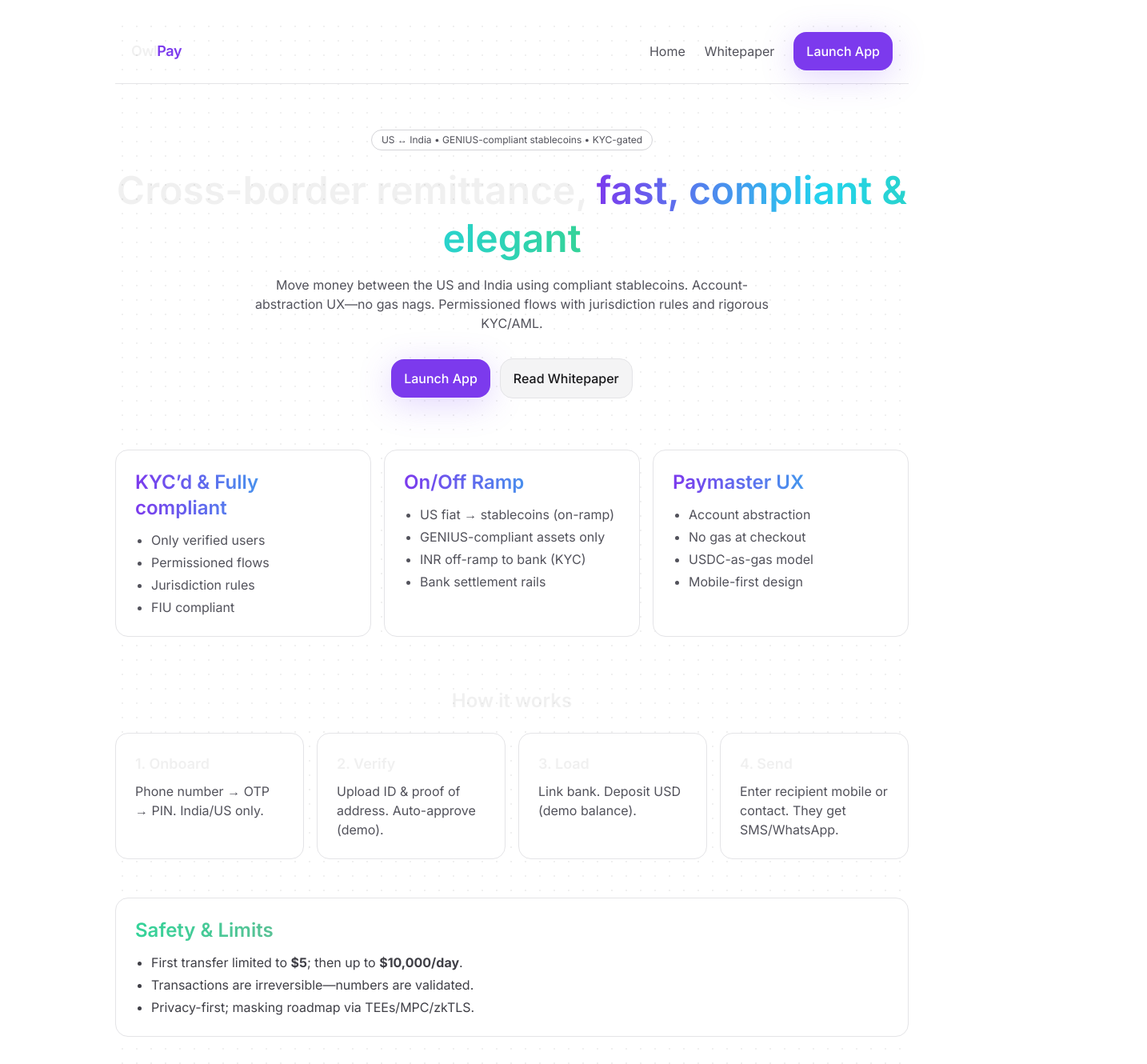
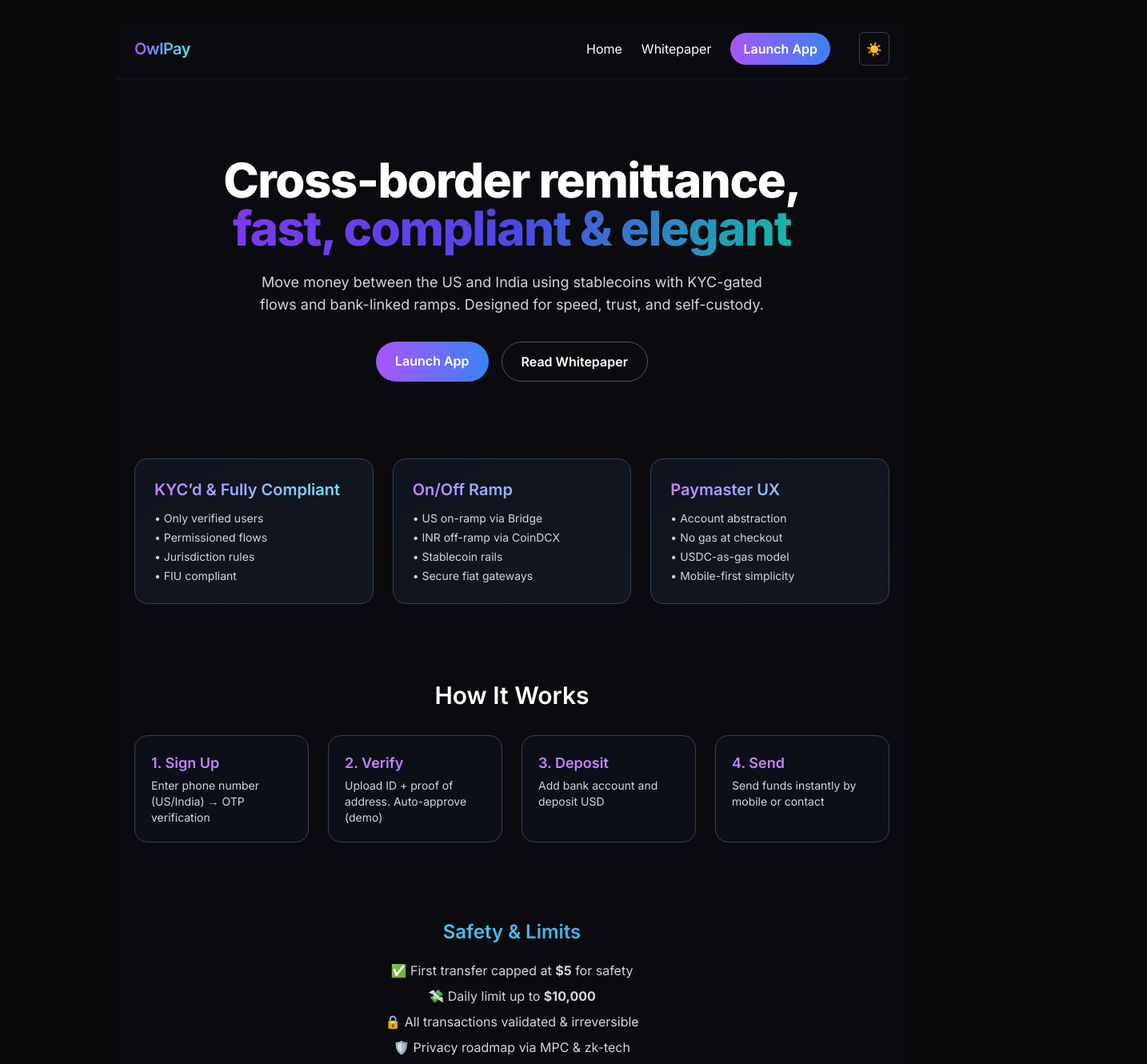
Before and after one commit to navin346/owlpay-mvp, a Next.js app: page / in a window 1280 px wide. Shown: the top 1330 px of the page at 80% size, 1434 px wide, since content can reach past the window. Built offline with nearby package versions, Linux system fonts and the light colour scheme.

Commit message:
Update page.tsx

```diff
--- a/app/page.tsx
+++ b/app/page.tsx
@@ -1,136 +1,185 @@
-import Nav from '@/components/Nav'
-import Footer from '@/components/Footer'
+'use client'
+
 import Link from 'next/link'
+import { useState, useEffect } from 'react'
 
-export default function Landing(){
+export default function Landing() {
+  const [darkMode, setDarkMode] = useState(true)
+
+  useEffect(() => {
+    if (darkMode) {
+      document.documentElement.classList.add('dark')
+    } else {
+      document.documentElement.classList.remove('dark')
+    }
+  }, [darkMode])
+
   return (
-    <main className="halo bg-grid">
-      <Nav />
+    <main
+      className={`min-h-screen transition-colors duration-500 ${
+        darkMode
+          ? 'bg-[#0b0b0f] text-white'
+          : 'bg-gradient-to-br from-white via-slate-50 to-gray-200 text-gray-900'
+      }`}
+    >
+      {/* Header */}
+      <header className="flex items-center justify-between px-6 py-4 border-b border-gray-800/50">
+        <h1 className="text-xl font-semibold tracking-tight">
+          <span className="text-transparent bg-clip-text bg-gradient-to-r from-purple-500 via-blue-400 to-teal-300">
+            OwlPay
+          </span>
+        </h1>
+        <div className="flex items-center gap-6">
+          <Link href="#" className="hover:text-purple-400">
+            Home
+          </Link>
+          <Link href="#" className="hover:text-purple-400">
+            Whitepaper
+          </Link>
+          <Link
+            href="#"
+            className="px-4 py-2 bg-gradient-to-r from-purple-500 to-blue-500 rounded-full text-white font-semibold hover:scale-105 transition"
+          >
+            Launch App
+          </Link>
+          <button
+            onClick={() => setDarkMode(!darkMode)}
+            className="ml-3 p-2 rounded-md border border-gray-700 hover:bg-gray-800"
+          >
+            {darkMode ? '☀️' : '🌙'}
+          </button>
+        </div>
+      </header>
 
-      {/* HERO */}
-      <section className="text-center mt-14">
-        <div className="inline-flex items-center gap-2 px-3 py-1 rounded-full border border-zinc-300 dark:border-zinc-800 text-xs text-zinc-600 dark:text-zinc-300">
-          US ↔ India • GENIUS-compliant stablecoins • KYC-gated
-        </div>
-        <h1 className="leading-tight mt-5">
-          Cross-border remittance,{' '}
-          <span className="text-transparent bg-clip-text bg-gradient-to-r from-brand-600 via-ocean to-mint">
+      {/* Hero Section */}
+      <section className="text-center mt-24 px-6">
+        <h1 className="text-5xl sm:text-6xl font-extrabold leading-tight tracking-tight">
+          Cross-border remittance,
+          <br />
+          <span className="bg-clip-text text-transparent bg-gradient-to-r from-[#7c3aed] via-[#4f46e5] to-[#14b8a6]">
             fast, compliant & elegant
           </span>
         </h1>
-        <p className="max-w-2xl mx-auto text-zinc-600 dark:text-zinc-400 mt-4">
-          Move money between the US and India using compliant stablecoins.
-          Account-abstraction UX—no gas nags. Permissioned flows with jurisdiction rules and rigorous KYC/AML.
+        <p className="max-w-2xl mx-auto mt-6 text-lg text-gray-400 dark:text-gray-300">
+          Move money between the US and India using stablecoins with KYC-gated
+          flows and bank-linked ramps. Designed for speed, trust, and
+          self-custody.
         </p>
-
-        {/* SAFE LINKS (build won’t fail) */}
-        <div className="flex items-center justify-center gap-3 mt-8">
-          <Link href="#" className="btn-primary">
+        <div className="flex justify-center gap-4 mt-8">
+          <Link
+            href="#"
+            className="px-6 py-3 rounded-full bg-gradient-to-r from-purple-500 to-blue-500 font-semibold hover:scale-105 transition"
+          >
             Launch App
           </Link>
-          <Link href="#" className="btn-secondary">
+          <Link
+            href="#"
+            className="px-6 py-3 rounded-full border border-gray-600 hover:border-purple-400 font-semibold transition"
+          >
             Read Whitepaper
           </Link>
         </div>
       </section>
 
-      {/* PILLARS */}
-      <section className="grid md:grid-cols-3 gap-4 mt-16">
-        <div className="card">
-          <h2 className="bg-clip-text text-transparent bg-gradient-to-r from-brand-600 to-ocean">
-            KYC’d & Fully compliant
-          </h2>
-          <ul className="list-disc ml-5 mt-3 space-y-1 text-zinc-600 dark:text-zinc-400">
-            <li>Only verified users</li>
-            <li>Permissioned flows</li>
-            <li>Jurisdiction rules</li>
-            <li>FIU compliant</li>
-          </ul>
-        </div>
-
-        <div className="card">
-          <h2 className="bg-clip-text text-transparent bg-gradient-to-r from-brand-600 to-ocean">
-            On/Off Ramp
-          </h2>
-          <ul className="list-disc ml-5 mt-3 space-y-1 text-zinc-600 dark:text-zinc-400">
-            <li>US fiat → stablecoins (on-ramp)</li>
-            <li>GENIUS-compliant assets only</li>
-            <li>INR off-ramp to bank (KYC)</li>
-            <li>Bank settlement rails</li>
-          </ul>
-        </div>
-
-        <div className="card">
-          <h2 className="bg-clip-text text-transparent bg-gradient-to-r from-brand-600 to-ocean">
-            Paymaster UX
-          </h2>
-          <ul className="list-disc ml-5 mt-3 space-y-1 text-zinc-600 dark:text-zinc-400">
-            <li>Account abstraction</li>
-            <li>No gas at checkout</li>
-            <li>USDC-as-gas model</li>
-            <li>Mobile-first design</li>
-          </ul>
-        </div>
+      {/* Features */}
+      <section className="grid md:grid-cols-3 gap-6 px-6 mt-24 max-w-6xl mx-auto">
+        {[
+          {
+            title: "KYC’d & Fully Compliant",
+            points: [
+              'Only verified users',
+              'Permissioned flows',
+              'Jurisdiction rules',
+              'FIU compliant',
+            ],
+          },
+          {
+            title: 'On/Off Ramp',
+            points: [
+              'US on-ramp via Bridge',
+              'INR off-ramp via CoinDCX',
+              'Stablecoin rails',
+              'Secure fiat gateways',
+            ],
+          },
+          {
+            title: 'Paymaster UX',
+            points: [
+              'Account abstraction',
+              'No gas at checkout',
+              'USDC-as-gas model',
+              'Mobile-first simplicity',
+            ],
+          },
+        ].map(({ title, points }) => (
+          <div
+            key={title}
+            className="rounded-2xl p-6 border border-gray-700 bg-gradient-to-br from-gray-900/70 to-gray-800/40 backdrop-blur-sm hover:shadow-[0_0_25px_-5px_#7c3aed] transition"
+          >
+            <h3 className="text-xl font-semibold bg-clip-text text-transparent bg-gradient-to-r from-purple-400 to-cyan-300">
+              {title}
+            </h3>
+            <ul className="mt-3 space-y-1 text-gray-300 text-sm">
+              {points.map((p) => (
+                <li key={p}>• {p}</li>
+              ))}
+            </ul>
+          </div>
+        ))}
       </section>
 
-      {/* HOW IT WORKS */}
-      <section className="mt-16">
-        <h2 className="text-center text-2xl font-semibold">How it works</h2>
-        <div className="grid md:grid-cols-4 gap-4 mt-6">
+      {/* How It Works */}
+      <section className="px-6 mt-24 max-w-6xl mx-auto">
+        <h2 className="text-center text-3xl font-semibold mb-8">
+          How It Works
+        </h2>
+        <div className="grid md:grid-cols-4 gap-6">
           {[
-            ['1. Onboard','Phone number → OTP → PIN. India/US only.'],
-            ['2. Verify','Upload ID & proof of address. Auto-approve (demo).'],
-            ['3. Load','Link bank. Deposit USD (demo balance).'],
-            ['4. Send','Enter recipient mobile or contact. They get SMS/WhatsApp.']
-          ].map(([t,d])=>(
-            <div key={t} className="card">
-              <div className="text-lg font-semibold">{t}</div>
-              <p className="text-zinc-600 dark:text-zinc-400 mt-2">{d}</p>
+            ['1. Sign Up', 'Enter phone number (US/India) → OTP verification'],
+            ['2. Verify', 'Upload ID + proof of address. Auto-approve (demo)'],
+            ['3. Deposit', 'Add bank account and deposit USD'],
+            ['4. Send', 'Send funds instantly by mobile or contact'],
+          ].map(([step, desc]) => (
+            <div
+              key={step}
+              className="p-5 rounded-2xl border border-gray-700 bg-gray-900/40 backdrop-blur-sm"
+            >
+              <div className="text-lg font-semibold mb-1 text-purple-400">
+                {step}
+              </div>
+              <p className="text-gray-300 text-sm">{desc}</p>
             </div>
           ))}
         </div>
       </section>
 
-      {/* SAFETY */}
-      <section className="card mt-12">
-        <h2 className="bg-clip-text text-transparent bg-gradient-to-r from-mint to-sunset">
+      {/* Safety & Limits */}
+      <section className="px-6 mt-24 max-w-5xl mx-auto text-center">
+        <h2 className="text-2xl font-semibold bg-clip-text text-transparent bg-gradient-to-r from-teal-300 to-blue-500">
           Safety & Limits
         </h2>
-        <ul className="list-disc ml-5 mt-3 text-zinc-700 dark:text-zinc-300 space-y-1">
-          <li>First transfer limited to <b>$5</b>; then up to <b>$10,000/day</b>.</li>
-          <li>Transactions are irreversible—numbers are validated.</li>
-          <li>Privacy-first; masking roadmap via TEEs/MPC/zkTLS.</li>
+        <ul className="mt-5 text-gray-300 space-y-2">
+          <li>✅ First transfer capped at <b>$5</b> for safety</li>
+          <li>💸 Daily limit up to <b>$10,000</b></li>
+          <li>🔒 All transactions validated & irreversible</li>
+          <li>🛡️ Privacy roadmap via MPC & zk-tech</li>
         </ul>
       </section>
 
-      {/* ROADMAP */}
-      <section className="grid md:grid-cols-3 gap-4 mt-12">
-        <div className="card">
-          <h3 className="font-semibold">Phase 1 · Payments</h3>
-          <p className="text-zinc-600 dark:text-zinc-400 mt-2">
-            US→IN corridor, stablecoin rails, KYC-gated wallet.
-          </p>
-        </div>
-        <div className="card">
-          <h3 className="font-semibold">Phase 2 · Cards</h3>
-          <p className="text-zinc-600 dark:text-zinc-400 mt-2">
-            Virtual/physical cards for merchant payments.
-          </p>
-        </div>
-        <div className="card">
-          <h3 className="font-semibold">Phase 3 · Yield & More</h3>
-          <p className="text-zinc-600 dark:text-zinc-400 mt-2">
-            Capital-protected yield instruments & savings.
-          </p>
-        </div>
+      {/* CTA */}
+      <section className="text-center mt-24 mb-16">
+        <Link
+          href="#"
+          className="px-8 py-4 bg-gradient-to-r from-blue-500 via-purple-500 to-pink-500 rounded-full font-semibold text-white shadow-lg hover:scale-110 transition"
+        >
+          🚀 Launch the Demo
+        </Link>
       </section>
 
-      {/* FINAL CTA */}
-      <section className="text-center my-14">
-        <Link href="#" className="btn-primary">Launch the demo</Link>
-      </section>
-
-      <Footer />
+      {/* Footer */}
+      <footer className="text-center text-sm text-gray-500 pb-10">
+        © 2025 OwlPay — Cross-border stablecoin remittance demo.
+      </footer>
     </main>
   )
 }
```
